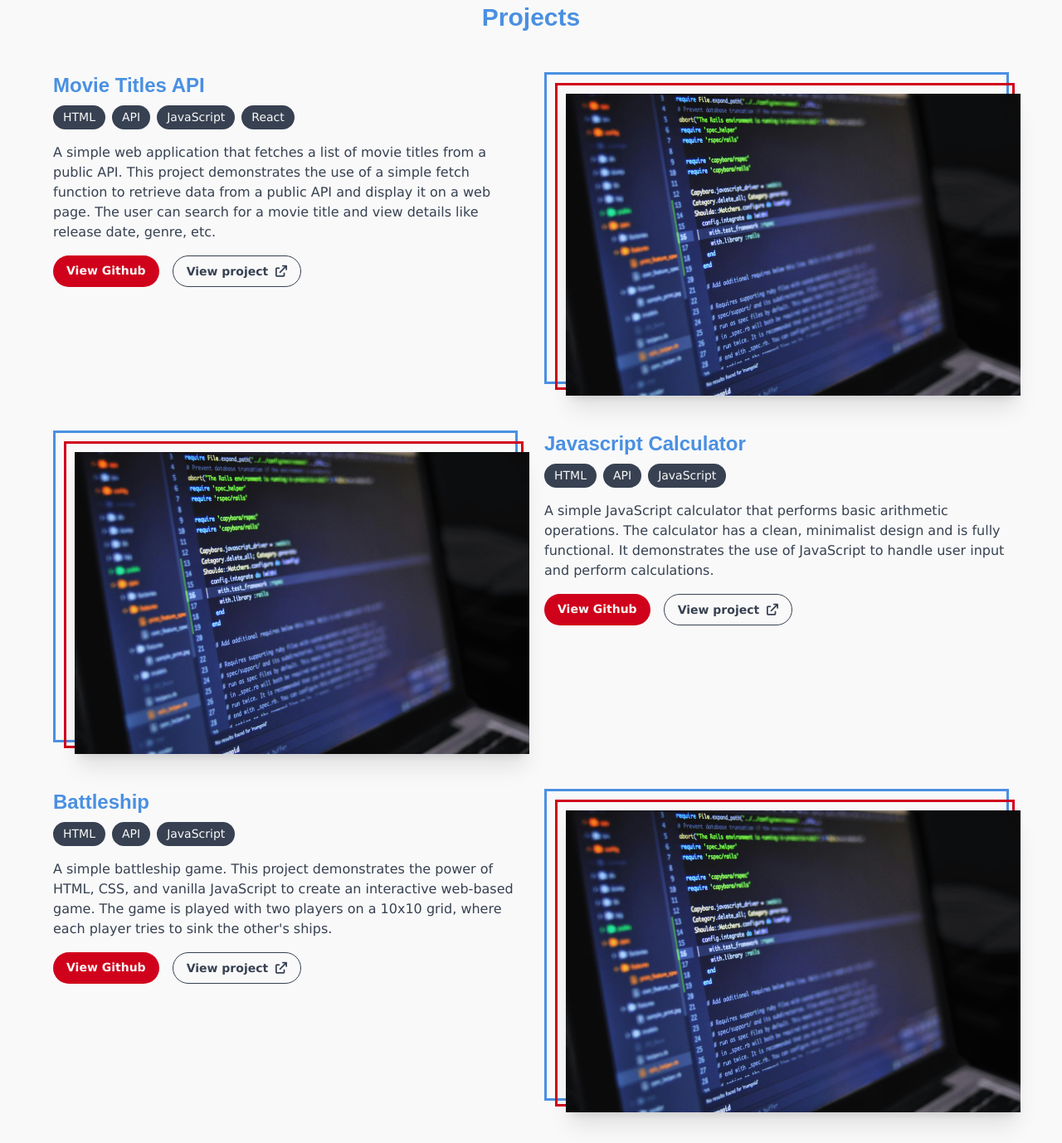
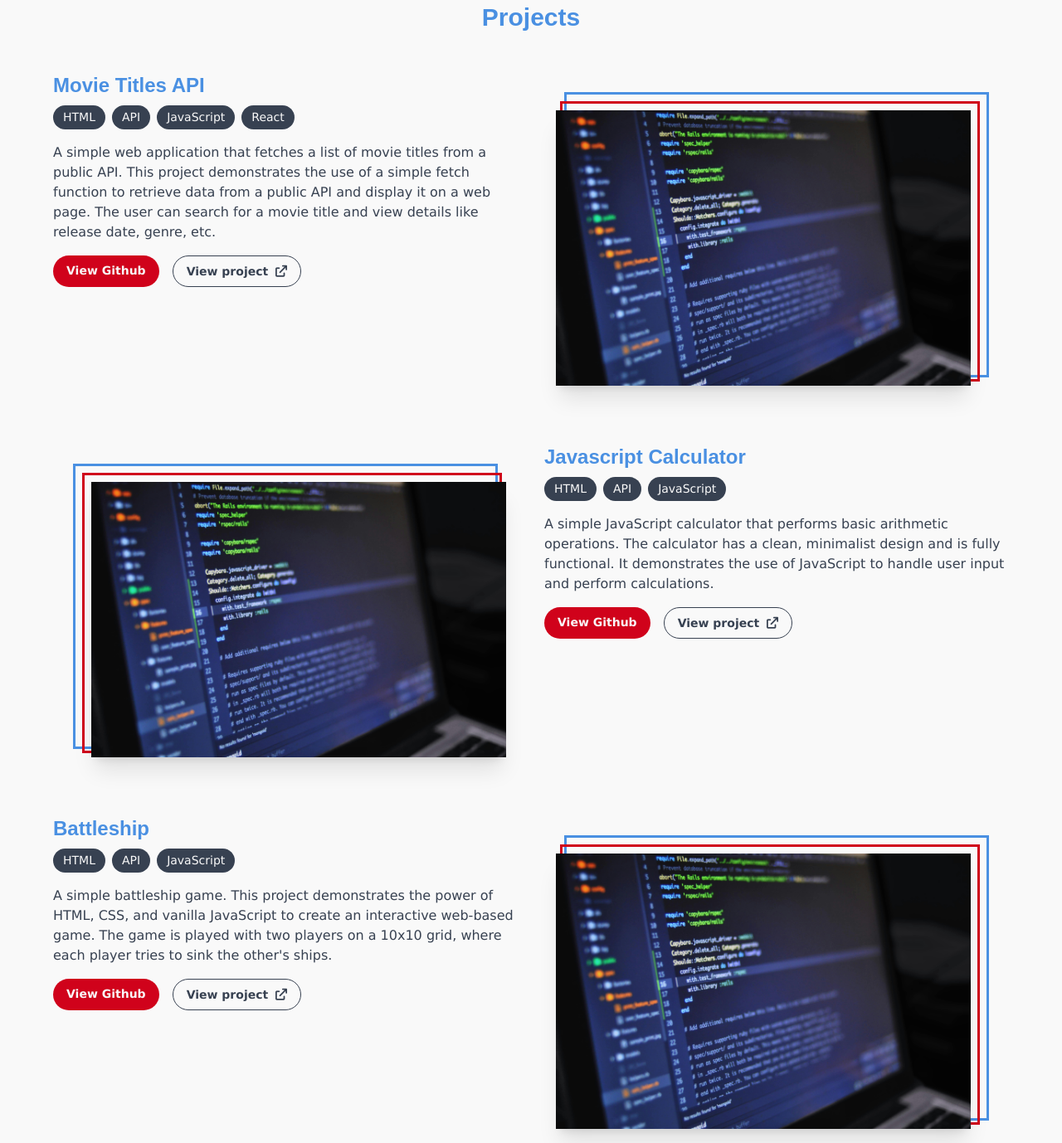
Before and after one commit to dev1joe/example-portfolio-website, a plain HTML site: page index.html in a window 1280 px wide. Shown: the part 1147-2525 px from the top of the page at 83% size. Drawn offline with nearby package versions, Linux system fonts and the light colour scheme.

Commit message:
minor modifications

```diff
--- a/index.html
+++ b/index.html
@@ -145,10 +145,10 @@
                         </a>
                     </div>
                 </div>
-                <div class="card-img box-border">
-                    <div style="border: 3px solid var(--clr-primary);">
-                        <div style="border: 3px solid var(--clr-accent)" class="img-offset-right md:img-offset-left">
-                            <div class="img-offset-right md:img-offset-left shadow-xl">
+                <div class="card-img md:p-6 box-border">
+                    <div class="md:border-3 border-(--clr-primary)">
+                        <div class="relative md:top-2 md:right-2 md:border-3 border-(--clr-accent)">
+                            <div class="relative md:top-2 md:right-2 md:img-offset-left shadow-xl">
                                 <img class="w-full" src="./resources/coding.jpg" alt="project's image">
                             </div>
                         </div>
@@ -179,10 +179,10 @@
                         </a>
                     </div>
                 </div>
-                <div class="card-img box-border md:row-[1/1] md:col-[1/2]">
-                    <div style="border: 3px solid var(--clr-primary);">
-                        <div style="border: 3px solid var(--clr-accent)" class="img-offset-right">
-                            <div class="img-offset-right shadow-xl">
+                <div class="card-img md:p-6 box-border md:row-[1/1] md:col-[1/2]">
+                    <div class="md:border-3 border-(--clr-primary)">
+                        <div class="relative md:top-2 md:left-2 md:border-3 border-(--clr-accent)">
+                            <div class="relative md:top-2 md:left-2 shadow-xl">
                                 <img class="w-full" src="./resources/coding.jpg" alt="project's image">
                             </div>
                         </div>
@@ -214,10 +214,10 @@
                         </a>
                     </div>
                 </div>
-                <div class="card-img box-border">
-                    <div style="border: 3px solid var(--clr-primary);">
-                        <div style="border: 3px solid var(--clr-accent)" class="img-offset-right md:img-offset-left">
-                            <div class="img-offset-right md:img-offset-left shadow-xl">
+                <div class="card-img md:p-6 box-border">
+                    <div class="md:border-3 border-(--clr-primary)">
+                        <div class="relative md:top-2 md:right-2 md:border-3 border-(--clr-accent)">
+                            <div class="relative md:top-2 md:right-2 shadow-xl">
                                 <img class="w-full" src="./resources/coding.jpg" alt="project's image">
                             </div>
                         </div>
```
